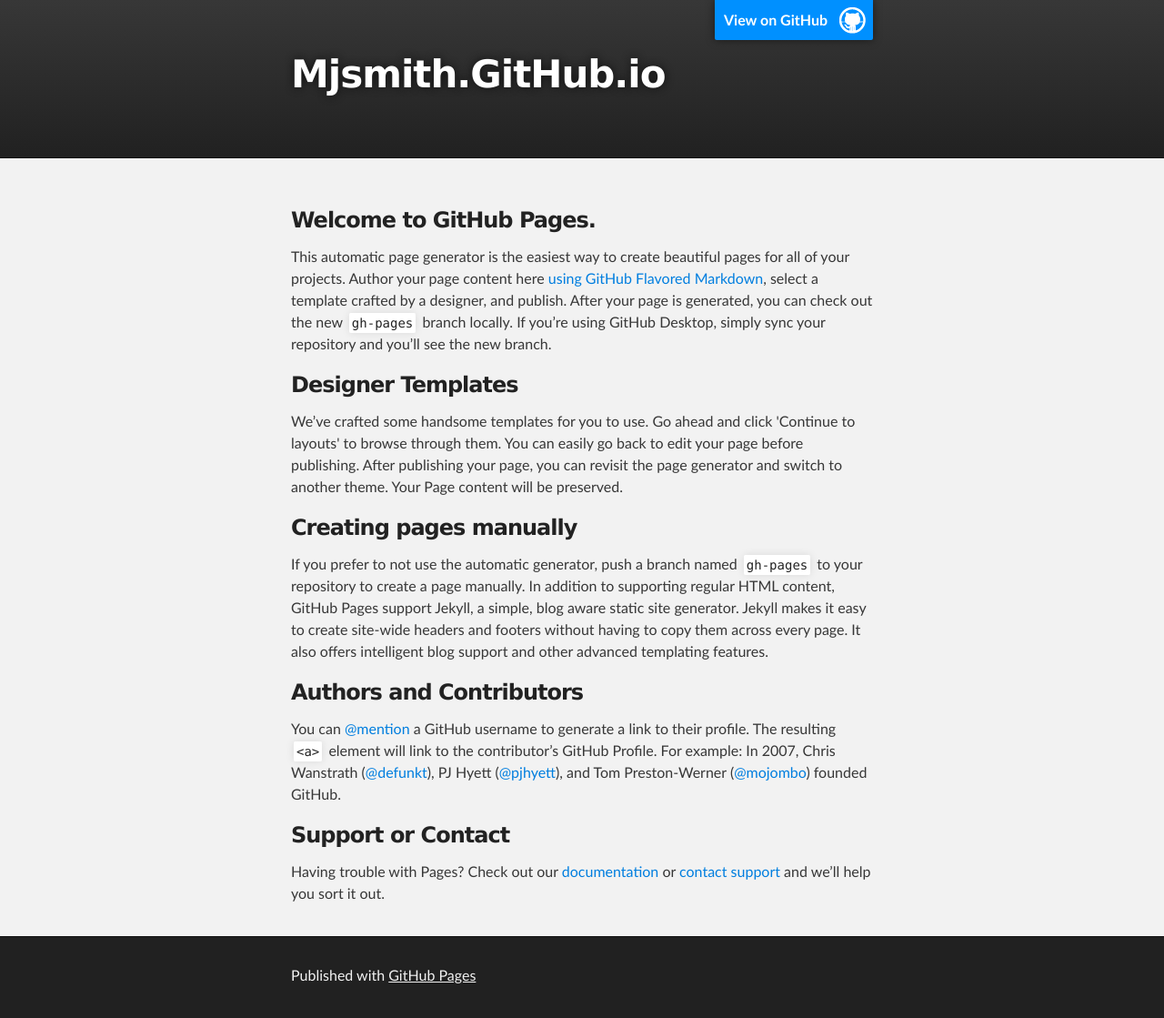
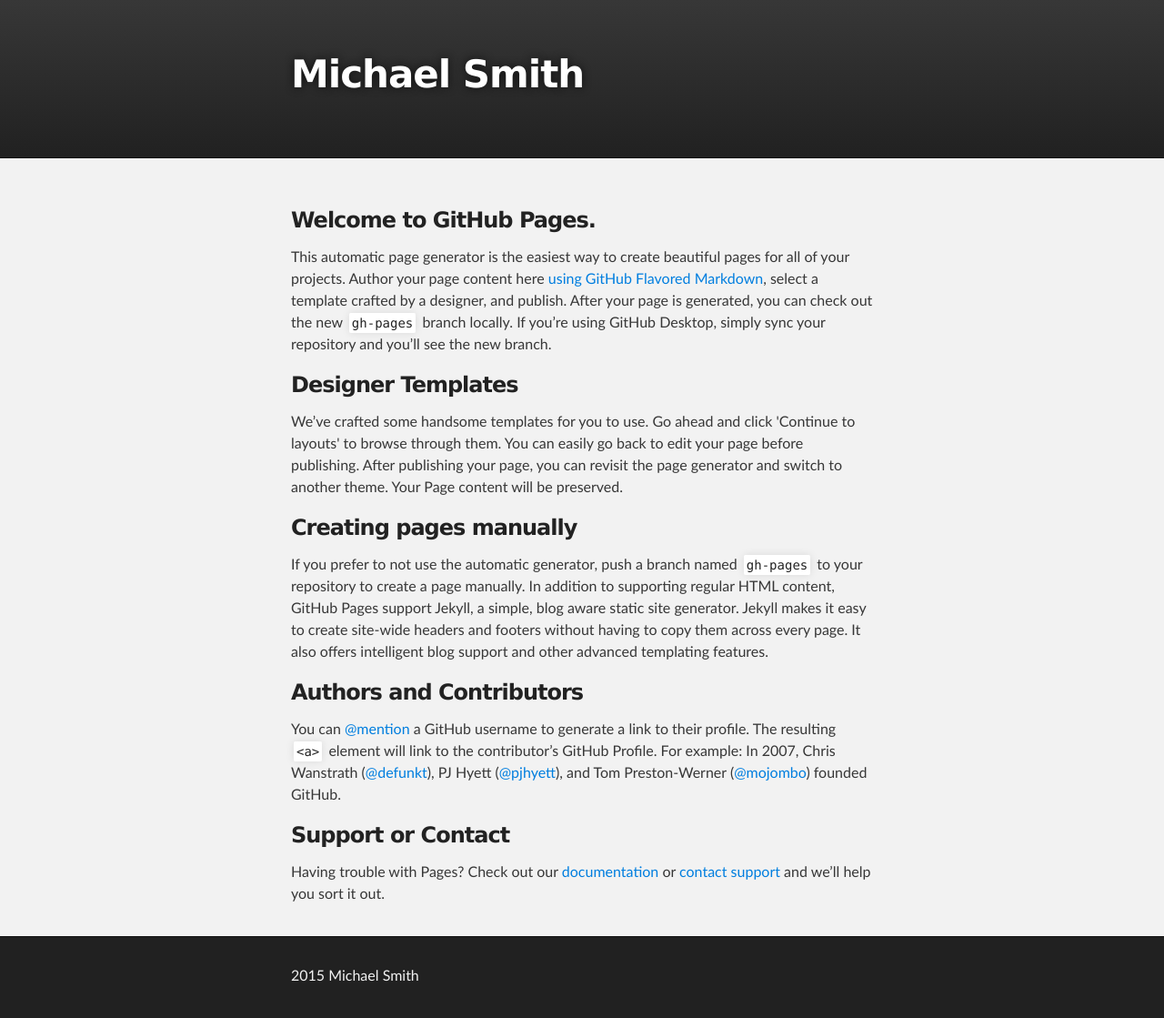
Before and after one commit to mjsmith/mjsmith.github.io, a plain HTML site: page index.html in a window 1280 px wide. Shown: the whole page at 91% size. Drawn offline with Linux system fonts and the light colour scheme.

Commit message:
Customise

```diff
--- a/index.html
+++ b/index.html
@@ -16,9 +16,9 @@
     <!-- HEADER -->
     <div id="header_wrap" class="outer">
         <header class="inner">
-          <a id="forkme_banner" href="https://github.com/mjsmith">View on GitHub</a>
+          <!-- <a id="forkme_banner" href="https://github.com/mjsmith">View on GitHub</a> -->
 
-          <h1 id="project_title">Mjsmith.GitHub.io</h1>
+          <h1 id="project_title">Michael Smith</h1>
           <h2 id="project_tagline"></h2>
 
         </header>
@@ -57,7 +57,7 @@
     <!-- FOOTER  -->
     <div id="footer_wrap" class="outer">
       <footer class="inner">
-        <p>Published with <a href="https://pages.github.com">GitHub Pages</a></p>
+        <p><c> 2015 Michael Smith</p>
       </footer>
     </div>
 
```
